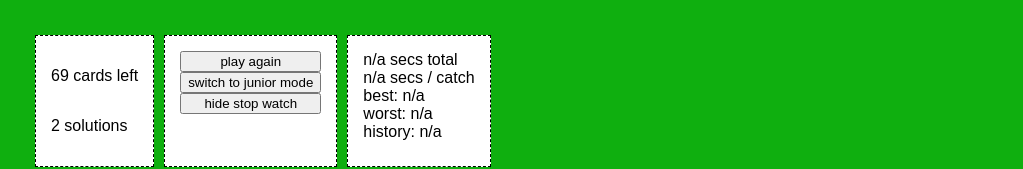
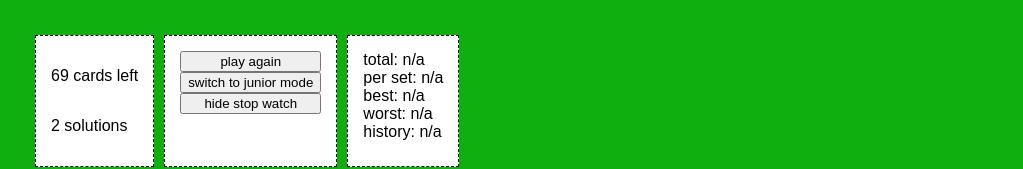
Before and after one commit to fisx/react-set-game, a React (Create React App) app: page / in a window 1280 px wide. Shown: the top 169 px of the page, without its empty margins (0-1023 px from the left). Built offline with nearby package versions, Linux system fonts and the light colour scheme.

Commit message:
polish phrasing.

```diff
--- a/src/App.js
+++ b/src/App.js
@@ -156,7 +156,7 @@ const checkTriple = (a, b, c) => {
     maybepush(allCards[c][k]);
 
     if (vals.length === 2) {
-      return { result: 'error', msg: [k, vals].toString() };
+      return { result: 'error', msg: 'not a set: ' + k.toString() };
     }
   }
 
@@ -365,8 +365,8 @@ const Stopwatch = (props) => {
 
   return (
     <div>
-      <div>{ total } secs total</div>
-      <div>{ avg } secs / catch</div>
+      <div>total: { total }</div>
+      <div>per set: { avg }</div>
       <div>best: { best }</div>
       <div>worst: { worst }</div>
       <div>history: { history }</div>
@@ -398,7 +398,7 @@ class App extends Component {
               play again
             </button>
             <button onClick={() => { this.setState(initState(!this.state.juniorMode, this.state.showStopwatch)); }}>
-              { this.state.juniorMode ? 'switch to expert mode' : 'switch to junior mode' }
+              { this.state.juniorMode ? 'switch to nerd mode' : 'switch to junior mode' }
             </button>
             <button onClick={() => { this.setState({ showStopwatch: !this.state.showStopwatch}); }}>
               { this.state.showStopwatch ? 'hide stop watch' : 'show stop watch' }
```
